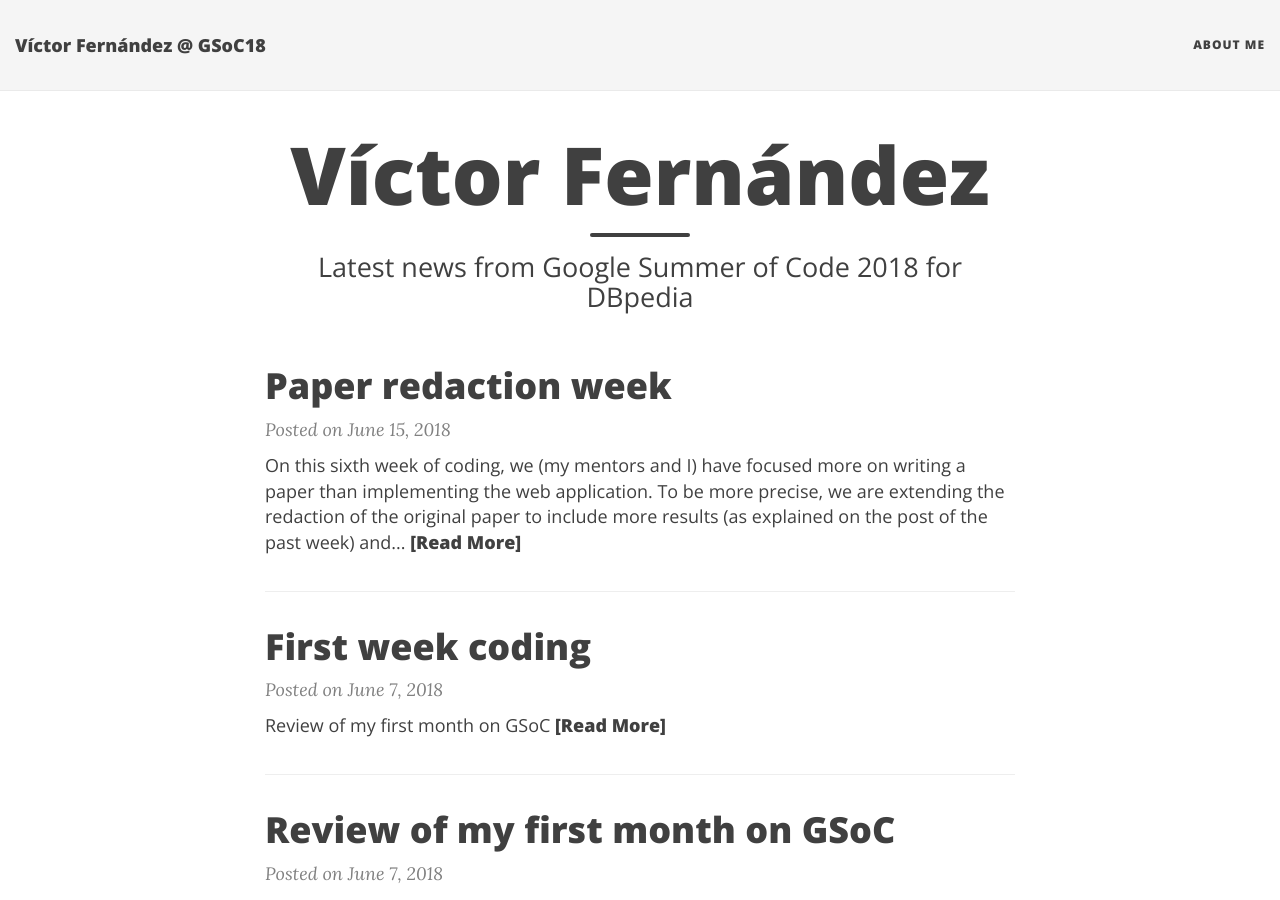
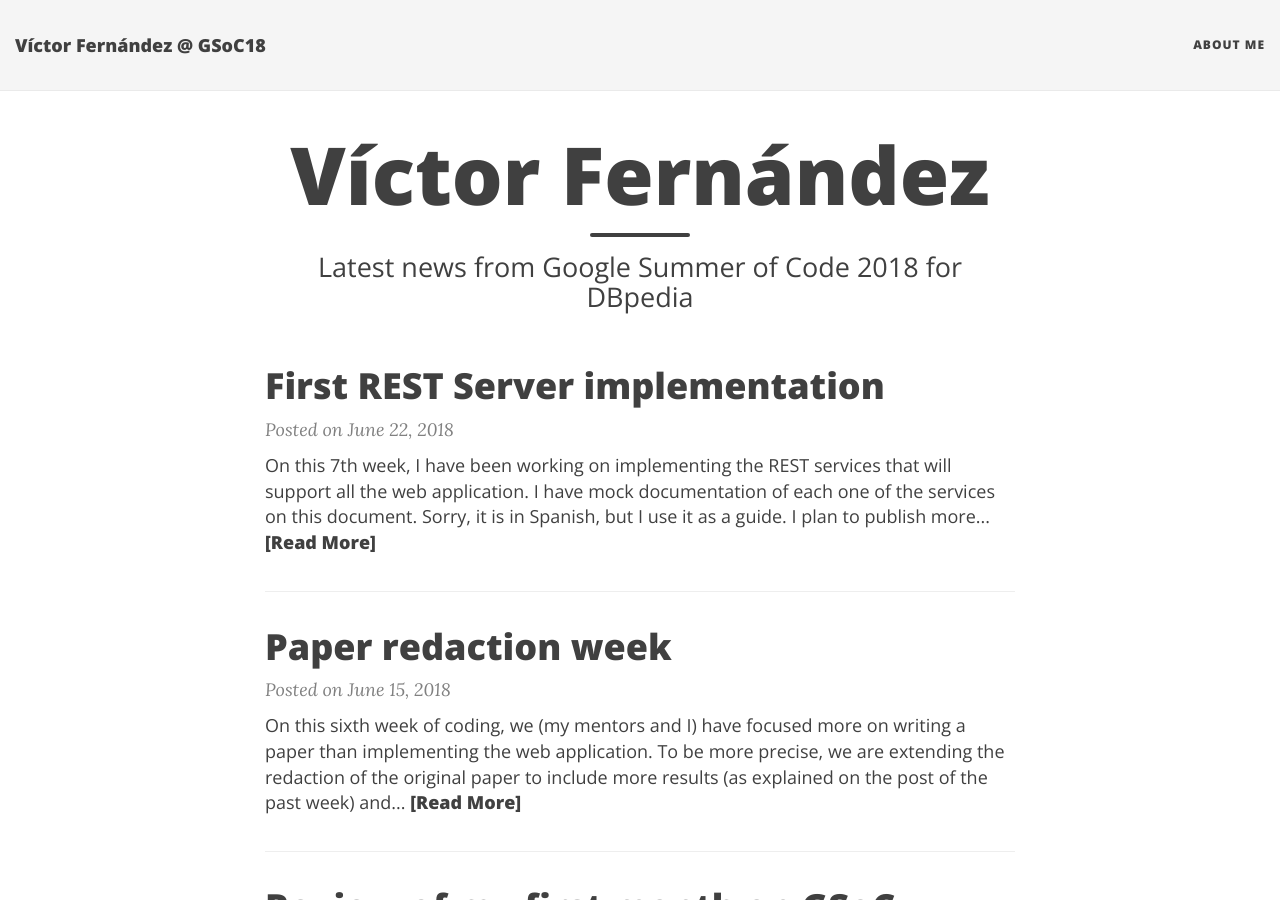
Before and after one commit to vfrico/dbpedia-gsoc-18, a Jekyll site: the page built from index.html, in a window 1280 px wide and 900 px high. Built offline with Jekyll 4.4.1, drawn with Linux system fonts in a browser that asks for light colours; nearby versions of some CDN libraries; the list of posts is cut into pages by our own code; comment, search, counter and statistics services are not loaded; some of the changed lines change nothing that is shown.

Commit message:
Changed text

```diff
--- a/_posts/2018-06-22-first-mock-implementation.markdown
+++ b/_posts/2018-06-22-first-mock-implementation.markdown
@@ -1,31 +1,13 @@
 ---
 layout: post
 published: true
-title: First week coding
-date: '2018-06-07'
+title: First REST Server implementation
+date: '2018-06-22'
 ---
-# Review of my first month on GSoC
+On this 7th week, I have been working on implementing the REST services that will support all the web application. I have mock documentation of each one of the services on this [document](https://docs.google.com/document/d/1iR06rMcFrY0SMPCbucXmjl-plx7YQuaG9KwVTHXBtBM/edit?usp=sharing). Sorry, it is in Spanish, but I use it as a guide. I plan to publish more detailed documentation with examples of each endpoint.
 
-After this four weeks since coding started on this edition of Google Summer of Code, and especially on the last week, I have learned how DBpedia works and releases new versions. Also, I have learned to create a server using Virtuoso and replicate the DBpedia's SPARQL endpoint.
+I have also done an Entity Relation diagram, as we will use a relational database like MySQL to store the user annotations. This process is essential, as we need to plan this kind of things before to start coding and discovering a problem tough to solve without changing the whole project foundations.
 
-On this last week, I've also met with my mentors on DBpedia and talked about my progress. We have decided that I should focus more on my results rather than on the infrastructure part.
+![Entity-relation diagram](https://raw.githubusercontent.com/vfrico/dbpedia-gsoc-18/gh-pages/img/img/entity-relation.png)
 
-I've also been annotating more examples to add extra instances to the original dataset. This is an essential task because if we succeed in adding more instances and getting the same accuracy, we can ensure that the application to detect incorrect mappings will work as expected.
-
-At the moment of writing, the tests have shown a slight decrease on accuracy with the Random Trees classifier, but this can be because I couldn't replicate at all the same metrics on the dataset offered on the paper.
-
-To solve this last issue, I am working with one of my mentors, Nandana, and he is helping me to build a dataset correctly with correct metrics.
-
-Anyway, there is no reason to alarm: although the classifier's precision is lower, it still shows acceptable values.
-
-
-So far, I've got the following results:
-
-
-| Classifier | Correct % | Precission | Recall | AUC ROC | Comments |
-| --- | --- | --- | --- |
-| Random Forest | 86.7% | 0.724 | 0.656 | 0.914 | default params in weka |
-| MultiLayerPerceptron | 82.5% | 0.6 | 0.656 | 0.83 | L=0.3, M=0.12, H="a,18", N=5000 |
-
-
-If we look at the area under the ROC curve, results are quite similar to the ones published in the original paper: 0.91 vs 0.96.
+The whole service is being coded with Java, as is an open source language, is easy to use and has many useful libraries that can be connected easily with our project. I expect that this circumstance also helps us to evaluate each mapping with a classifier that depends on Weka. You can check out the code on the specific Github [repository](https://github.com/vfrico/mapping-predictor-backend) of this project.
```
